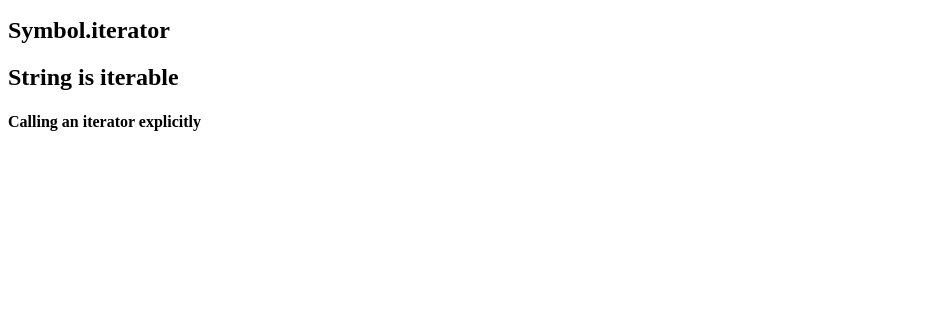
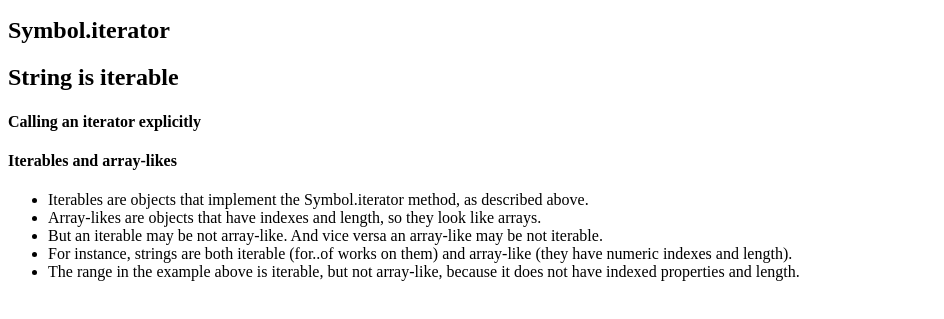
Before and after one commit to yugmani/js-info-iterables, a website: page index.html in a window 1280 px wide. Shown: the part 141-460 px from the top of the page, without its empty margins (0-944 px from the left). Drawn offline with Linux system fonts and the light colour scheme.

Commit message:
iterables and array-likes

```diff
--- a/index.html
+++ b/index.html
@@ -15,6 +15,14 @@
   <h2>Symbol.iterator</h2>
   <h2>String is iterable</h2>
   <h4>Calling an iterator explicitly</h3>
-
+    <h4>Iterables and array-likes</h4>
+    <ul>
+      <li>Iterables are objects that implement the Symbol.iterator method, as described above.
+     </li>
+      <li> Array-likes are objects that have indexes and length, so they look like arrays.</li>
+      <li>But an iterable may be not array-like. And vice versa an array-like may be not iterable.</li>
+      <li>For instance, strings are both iterable (for..of works on them) and array-like (they have numeric indexes and length).</li>
+      <li>The range in the example above is iterable, but not array-like, because it does not have indexed properties and length.</li>
+    </ul>
 
 </div>
```
Also changed, not shown: index.js (+23 -0 lines).
